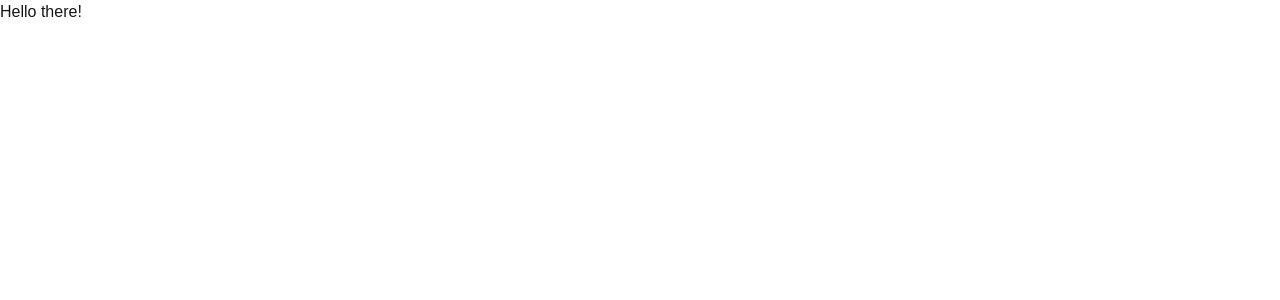
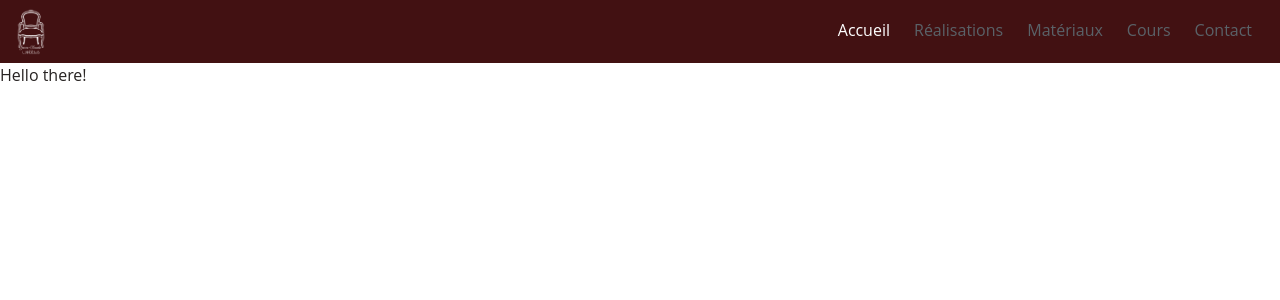
Before and after one commit to Clabb2029/larrive-website, a Next.js app: page / in a window 1280 px wide. Shown: the top 300 px of the page. Built offline with nearby package versions, Linux system fonts and the light colour scheme.

Commit message:
color palette and navbar implemented

```diff
--- a/package.json
+++ b/package.json
@@ -9,6 +9,7 @@
         "lint": "next lint"
     },
     "dependencies": {
+        "lucide-react": "^0.515.0",
         "next": "15.3.3",
         "react": "^19.0.0",
         "react-dom": "^19.0.0"
@@ -19,6 +20,7 @@
         "@types/node": "^20",
         "@types/react": "^19",
         "@types/react-dom": "^19",
+        "daisyui": "^5.0.43",
         "eslint": "^9",
         "eslint-config-next": "15.3.3",
         "prettier": "^3.5.3",
--- /dev/null
+++ b/src/components/navbar.tsx
@@ -0,0 +1,90 @@
+import Link from "next/link";
+import Image from "next/image";
+import { Menu, X } from "lucide-react";
+import { useState } from "react";
+import { usePathname } from "next/navigation";
+
+export default function Navbar() {
+
+    const [menuOpen, setMenuOpen] = useState(false);
+
+    const pathname = usePathname();
+
+    const links = [
+        { href: "/", label: "Accueil" },
+        { href: "/realisations", label: "Réalisations" },
+        { href: "/materiaux", label: "Matériaux" },
+        { href: "/cours", label: "Cours" },
+        { href: "/contact", label: "Contact" },
+    ];
+
+    const handleMenuClick = () => {
+        setMenuOpen((prev) => !prev);
+    };
+
+    return (
+        <div className="sticky top-0">
+            <nav className="relative px-4 py-2 flex justify-between items-center bg-primary text-base-300">
+                <Link href="/">
+                    <Image src="/logo.png" height={30} width={30} alt="Website logo" className="filter invert brightness-0"/>
+                </Link>
+                <Menu onClick={handleMenuClick} className="md:hidden cursor-pointer hover:text-base-100"/>
+
+                <div className="hidden md:flex md:ms-auto md:items-end md:w-auto md:space-x-2">
+                    {links.map(({ href, label }) => {
+                        const isActive = href === "/" ? pathname === "/" : pathname.startsWith(href);
+                        return (
+                            <Link
+                                key={href}
+                                href={href}
+                                className={`border-b-2 border-transparent hover:text-base-100 transition-colors duration-300 transform hover:border-base-100 mx-1.5 sm:mx-3
+                                    ${isActive ? "text-base-100" : ""}`}
+                            >
+                                {label}
+                            </Link>
+                        );
+                    })}
+                </div>
+            </nav>
+
+            <div
+                className={`fixed inset-0 z-50 transition-opacity duration-300 ${
+                    menuOpen ? "opacity-100 pointer-events-auto" : "opacity-0 pointer-events-none"
+                }`}
+            >
+                <div
+                    className="absolute inset-0 bg-gray-800 opacity-50 transition-opacity duration-300"
+                    onClick={() => setMenuOpen(false)}
+                ></div>
+                <nav
+                    className={`
+                        bg-primary text-base-100 fixed top-0 left-0 bottom-0 flex flex-col w-5/6 max-w-sm px-4 py-2 border-r overflow-y-auto
+                        transform transition-transform duration-300
+                        ${menuOpen ? "translate-x-0" : "-translate-x-full"}
+                    `}
+                >
+                    <div className="flex items-center">
+                        <Link href="/" className="mr-auto">
+                            <Image src="/logo.png" height={30} width={30} alt="Website logo" className="filter invert brightness-0"/>
+                        </Link>
+                        <X onClick={() => setMenuOpen(false)} className="cursor-pointer"/>
+                    </div>
+                    <div className="flex flex-col mt-10 space-y-8 p-8">
+                        {links.map(({ href, label }) => {
+                            const isActive = href === "/" ? pathname === "/" : pathname.startsWith(href);
+                            return (
+                                <Link
+                                    key={href}
+                                    href={href}
+                                    className={`w-fit ${isActive ? "border-b-2 border-b-base-100" : ""}`}
+                                >
+                                    {label}
+                                </Link>
+                            );
+                        })}
+                    </div>
+                </nav>
+            </div>
+        </div>
+    );
+}
--- a/src/pages/index.tsx
+++ b/src/pages/index.tsx
@@ -1,7 +1,10 @@
+import Navbar from "@/components/navbar";
+
 export default function Home() {
     return (
-        <div>
-            Hello there!
+        <div className="min-h-screen bg-base-100">
+            <Navbar />
+            <div>Hello there!</div>
         </div>
     );
 }
--- a/src/styles/globals.css
+++ b/src/styles/globals.css
@@ -1,26 +1,43 @@
 @import "tailwindcss";
+@plugin "daisyui" {
+    themes: false;
+};
 
-:root {
-    --background: #ffffff;
-    --foreground: #171717;
-}
-
-@theme inline {
-    --color-background: var(--background);
-    --color-foreground: var(--foreground);
-    --font-sans: var(--font-geist-sans);
-    --font-mono: var(--font-geist-mono);
-}
-
-@media (prefers-color-scheme: dark) {
-    :root {
-        --background: #0a0a0a;
-        --foreground: #ededed;
-    }
+@plugin "daisyui/theme" {
+    name: "mytheme";
+    default: true;
+    prefersdark: false;
+    color-scheme: light;
+    --color-base-100: oklch(100% 0 0);
+    --color-base-200: oklch(0.9731 0 0);
+    --color-base-300: oklch(0.4913 0.0138 240.13);
+    --color-base-content: oklch(26% 0.007 34.298);
+    --color-primary: oklch(0.2613 0.0759 22.92);
+    --color-primary-content: oklch(93% 0.034 272.788);
+    --color-secondary: oklch(0.2195 0.0077 285.74);
+    --color-secondary-content: oklch(94% 0.028 342.258);
+    --color-accent: oklch(77% 0.152 181.912);
+    --color-accent-content: oklch(38% 0.063 188.416);
+    --color-neutral: oklch(14% 0.005 285.823);
+    --color-neutral-content: oklch(92% 0.004 286.32);
+    --color-info: oklch(74% 0.16 232.661);
+    --color-info-content: oklch(29% 0.066 243.157);
+    --color-success: oklch(76% 0.177 163.223);
+    --color-success-content: oklch(37% 0.077 168.94);
+    --color-warning: oklch(82% 0.189 84.429);
+    --color-warning-content: oklch(41% 0.112 45.904);
+    --color-error: oklch(71% 0.194 13.428);
+    --color-error-content: oklch(27% 0.105 12.094);
+    --radius-selector: 0.5rem;
+    --radius-field: 0.25rem;
+    --radius-box: 0.25rem;
+    --size-selector: 0.25rem;
+    --size-field: 0.25rem;
+    --border: 1px;
+    --depth: 1;
+    --noise: 0;
 }
 
 body {
-    background: var(--background);
-    color: var(--foreground);
-    font-family: Arial, Helvetica, sans-serif;
+    font-family: Open Sans, sans-serif;
 }
```
Also changed, not shown: public/logo.png (added), 1 other file (tests, documents, lock files or other folders).
